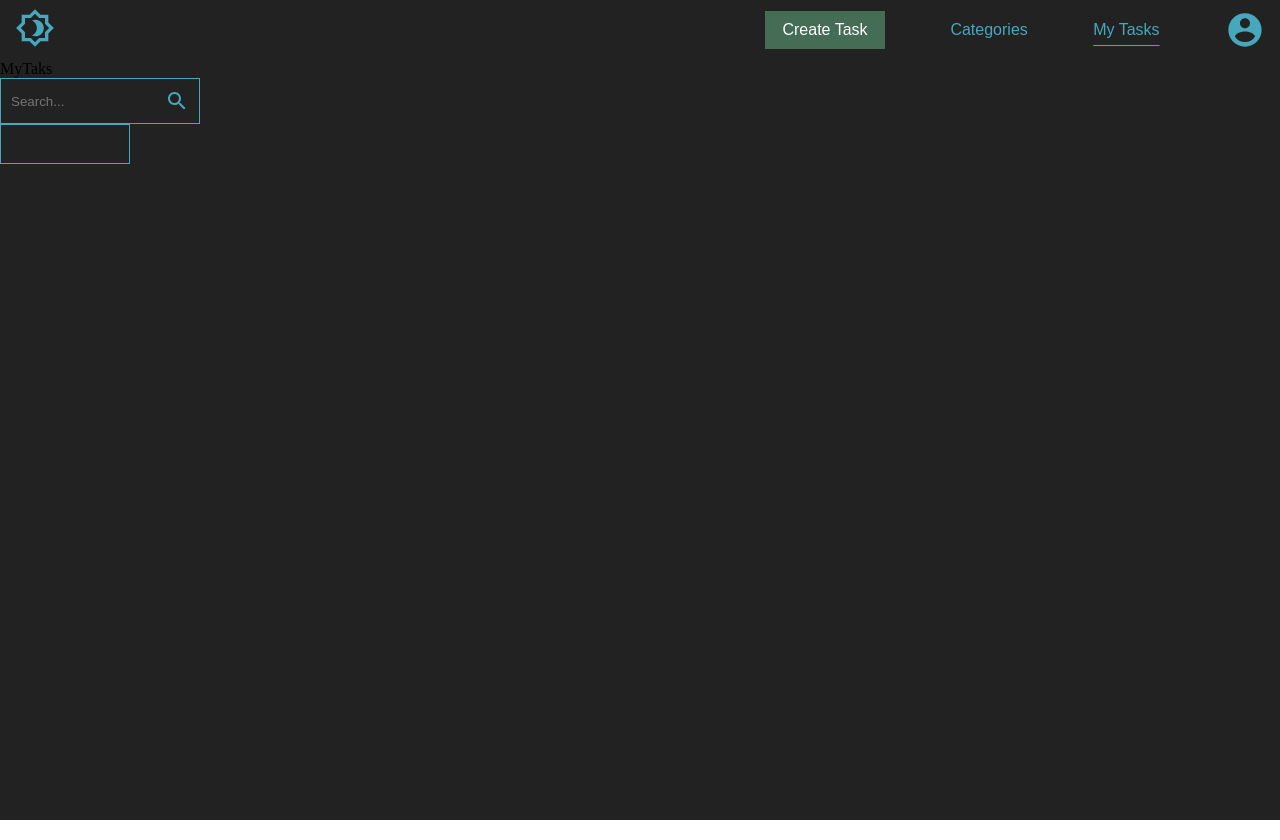
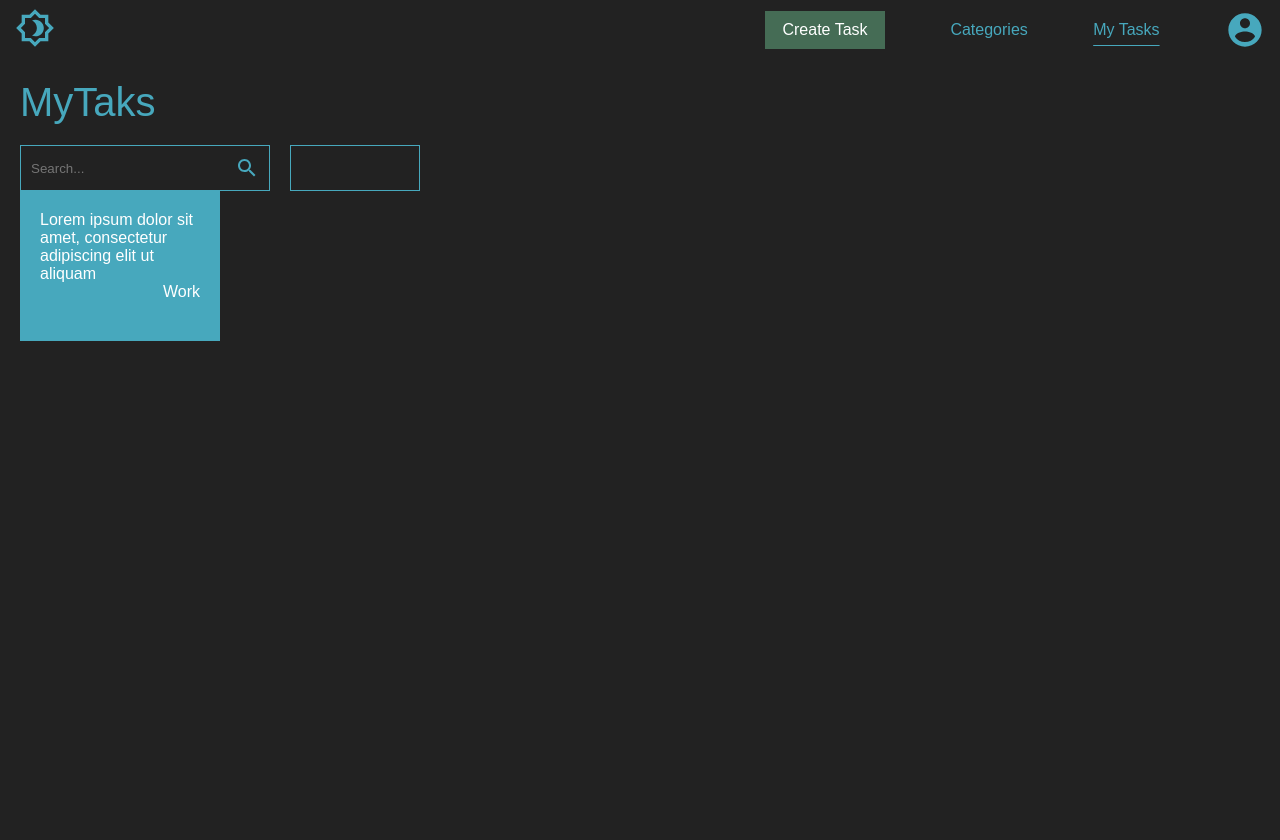
Before and after one commit to seba-nigu/react-todo-list, a React (Create React App) app: page / in a window 1280 px wide. Built offline with nearby package versions, Linux system fonts and the light colour scheme.

Commit message:
added task box component

```diff
--- /dev/null
+++ b/src/Components/TaskBox/TaskBox.js
@@ -0,0 +1,19 @@
+import React from "react";
+import "./style.css";
+
+function TaskBox(props) {
+  return (
+    <div
+      className="TaskBox"
+      style={{
+        color: props.theme.white,
+        backgroundColor: props.theme.normalText,
+      }}
+    >
+      <div className="taskbox-text">{props.text}</div>
+      <div className="textbox-category">{props.category}</div>
+    </div>
+  );
+}
+
+export default TaskBox;
--- /dev/null
+++ b/src/Components/TaskBox/style.css
@@ -0,0 +1,10 @@
+.TaskBox {
+  width: 200px;
+  font-family: sans-serif;
+  padding: 20px;
+  height: 150px;
+}
+
+.textbox-category {
+  text-align: end;
+}
--- a/src/Pages/MyTasks/MyTasks.js
+++ b/src/Pages/MyTasks/MyTasks.js
@@ -1,13 +1,34 @@
 import React from "react";
 import Dropdown from "../../Components/Dropdown/Dropdown";
 import SearchBar from "../../Components/SearchBar/SearchBar";
+import TaskBox from "../../Components/TaskBox/TaskBox";
 import "./style.css";
 function MyTaks(props) {
   return (
     <div className="MyTasks">
-      MyTaks
-      <SearchBar placeholder={"Search..."} width="200px" theme={props.theme} />
-      <Dropdown theme={props.theme} />
+      <div
+        className="mytasks-text"
+        style={{
+          color: props.theme.normalText,
+        }}
+      >
+        MyTaks
+      </div>
+      <div className="search-area">
+        <SearchBar
+          placeholder={"Search..."}
+          width="250px"
+          theme={props.theme}
+        />
+        <Dropdown theme={props.theme} />
+      </div>
+      <div className="task-boxes">
+        <TaskBox
+          text="Lorem ipsum dolor sit amet, consectetur adipiscing elit ut aliquam"
+          category="Work"
+          theme={props.theme}
+        />
+      </div>
     </div>
   );
 }
--- a/src/Pages/MyTasks/style.css
+++ b/src/Pages/MyTasks/style.css
@@ -1,3 +1,16 @@
 .MyTasks {
   height: 95vh;
+  margin: 0 20px;
 }
+
+.mytasks-text {
+  font-size: 40px;
+  font-family: sans-serif;
+  margin: 20px 0;
+}
+
+.search-area {
+  display: flex;
+  width: 400px;
+  justify-content: space-between;
+}
```
